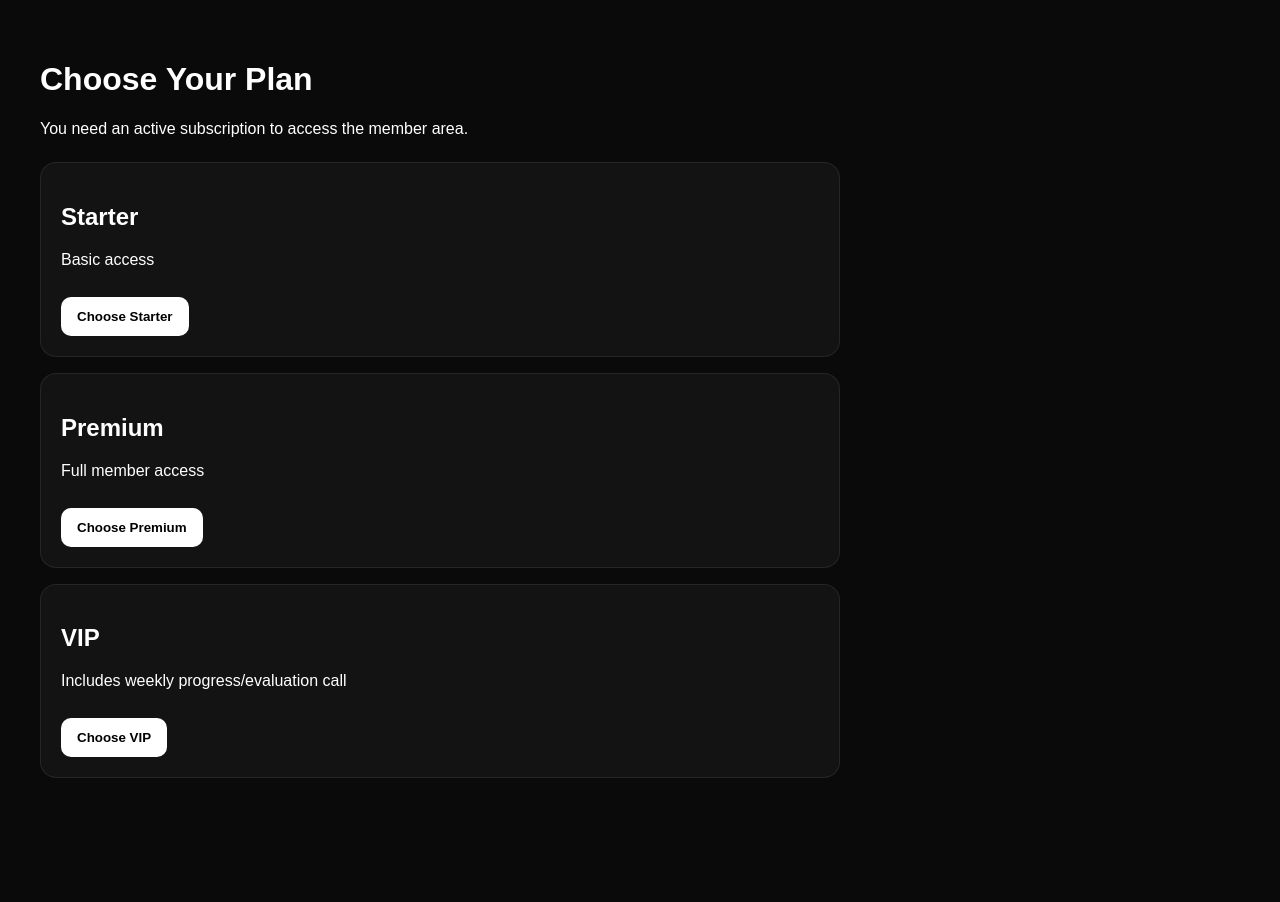
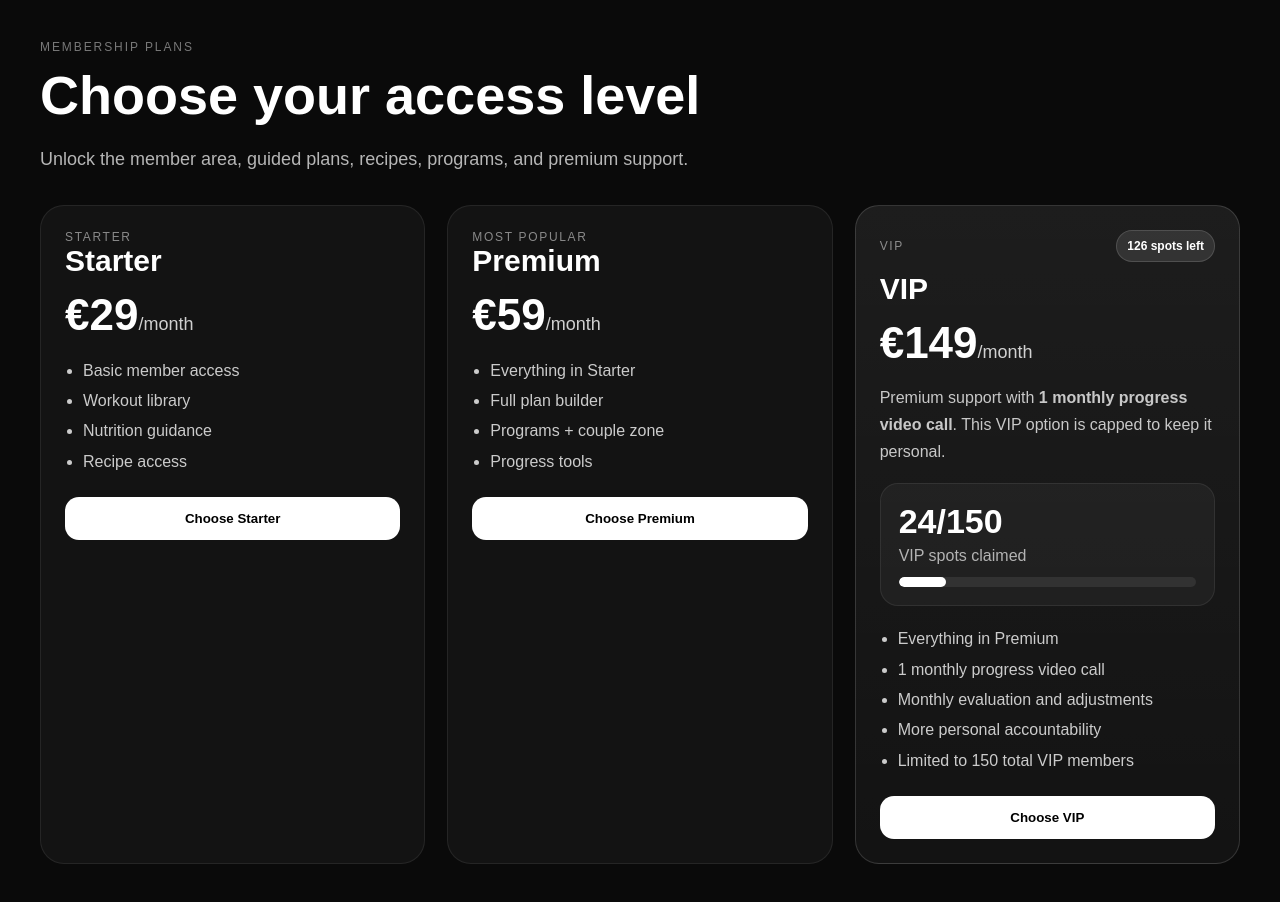
Before and after one commit to nielsvdz-ops/fit-couple-club, a Next.js app: page /pricing in a window 1280 px wide. Before the commit the page ends 880 px from the top, so only its background shows below. Built offline with nearby package versions, Linux system fonts and the light colour scheme; no server answers; the database is empty.

Commit message:
Update page.js

```diff
--- a/app/pricing/page.js
+++ b/app/pricing/page.js
@@ -1,4 +1,10 @@
-export default function PricingPage() {
+export const dynamic = "force-dynamic";
+
+import { getVipCounter } from "../../lib/vipCounter";
+
+export default async function PricingPage() {
+  const vip = await getVipCounter();
+
   return (
     <main
       style={{
@@ -8,46 +14,232 @@ export default function PricingPage() {
         padding: "40px",
       }}
     >
-      <h1>Choose Your Plan</h1>
-      <p>You need an active subscription to access the member area.</p>
-
-      <div style={{ display: "grid", gap: "16px", maxWidth: "800px", marginTop: "24px" }}>
-        <div style={card}>
-          <h2>Starter</h2>
-          <p>Basic access</p>
-          <button style={button}>Choose Starter</button>
+      <div style={{ maxWidth: "1200px", margin: "0 auto" }}>
+        <div style={{ marginBottom: "30px" }}>
+          <div style={eyebrow}>Membership Plans</div>
+          <h1 style={title}>Choose your access level</h1>
+          <p style={subtitle}>
+            Unlock the member area, guided plans, recipes, programs, and premium support.
+          </p>
         </div>
 
-        <div style={card}>
-          <h2>Premium</h2>
-          <p>Full member access</p>
-          <button style={button}>Choose Premium</button>
-        </div>
+        <div style={grid}>
+          <section style={card}>
+            <div style={planLabel}>Starter</div>
+            <h2 style={planTitle}>Starter</h2>
+            <div style={price}>€29<span style={priceSmall}>/month</span></div>
+            <ul style={list}>
+              <li>Basic member access</li>
+              <li>Workout library</li>
+              <li>Nutrition guidance</li>
+              <li>Recipe access</li>
+            </ul>
+            <button style={buttonPrimary}>Choose Starter</button>
+          </section>
 
-        <div style={card}>
-          <h2>VIP</h2>
-          <p>Includes weekly progress/evaluation call</p>
-          <button style={button}>Choose VIP</button>
+          <section style={card}>
+            <div style={planLabel}>Most Popular</div>
+            <h2 style={planTitle}>Premium</h2>
+            <div style={price}>€59<span style={priceSmall}>/month</span></div>
+            <ul style={list}>
+              <li>Everything in Starter</li>
+              <li>Full plan builder</li>
+              <li>Programs + couple zone</li>
+              <li>Progress tools</li>
+            </ul>
+            <button style={buttonPrimary}>Choose Premium</button>
+          </section>
+
+          <section style={vipCard}>
+            <div style={vipTopRow}>
+              <div style={planLabel}>VIP</div>
+              <div style={vipBadge}>
+                {vip.isSoldOut ? "Sold Out" : `${vip.remaining} spots left`}
+              </div>
+            </div>
+
+            <h2 style={planTitle}>VIP</h2>
+            <div style={price}>€149<span style={priceSmall}>/month</span></div>
+
+            <p style={vipText}>
+              Premium support with <strong>1 monthly progress video call</strong>.
+              This VIP option is capped to keep it personal.
+            </p>
+
+            <div style={counterBox}>
+              <div style={counterNumber}>{vip.sold}/{vip.max}</div>
+              <div style={counterText}>VIP spots claimed</div>
+
+              <div style={barTrack}>
+                <div
+                  style={{
+                    ...barFill,
+                    width: `${(vip.sold / vip.max) * 100}%`,
+                  }}
+                />
+              </div>
+            </div>
+
+            <ul style={list}>
+              <li>Everything in Premium</li>
+              <li>1 monthly progress video call</li>
+              <li>Monthly evaluation and adjustments</li>
+              <li>More personal accountability</li>
+              <li>Limited to 150 total VIP members</li>
+            </ul>
+
+            <button
+              style={{
+                ...buttonPrimary,
+                opacity: vip.isSoldOut ? 0.5 : 1,
+                cursor: vip.isSoldOut ? "not-allowed" : "pointer",
+              }}
+              disabled={vip.isSoldOut}
+            >
+              {vip.isSoldOut ? "VIP Sold Out" : "Choose VIP"}
+            </button>
+          </section>
         </div>
       </div>
     </main>
   );
 }
 
+const eyebrow = {
+  fontSize: "12px",
+  textTransform: "uppercase",
+  letterSpacing: "0.16em",
+  color: "rgba(255,255,255,0.45)",
+  marginBottom: "10px",
+};
+
+const title = {
+  fontSize: "54px",
+  fontWeight: "800",
+  margin: "0 0 12px 0",
+};
+
+const subtitle = {
+  color: "rgba(255,255,255,0.7)",
+  fontSize: "18px",
+  maxWidth: "720px",
+  lineHeight: 1.7,
+};
+
+const grid = {
+  display: "grid",
+  gridTemplateColumns: "repeat(auto-fit,minmax(280px,1fr))",
+  gap: "22px",
+};
+
 const card = {
   background: "rgba(255,255,255,0.04)",
   border: "1px solid rgba(255,255,255,0.08)",
-  borderRadius: "16px",
-  padding: "20px",
+  borderRadius: "24px",
+  padding: "24px",
 };
 
-const button = {
-  marginTop: "12px",
-  padding: "12px 16px",
-  borderRadius: "10px",
+const vipCard = {
+  background: "linear-gradient(180deg, rgba(255,255,255,0.08), rgba(255,255,255,0.04))",
+  border: "1px solid rgba(255,255,255,0.14)",
+  borderRadius: "24px",
+  padding: "24px",
+};
+
+const vipTopRow = {
+  display: "flex",
+  justifyContent: "space-between",
+  alignItems: "center",
+  gap: "12px",
+  marginBottom: "10px",
+};
+
+const planLabel = {
+  fontSize: "12px",
+  textTransform: "uppercase",
+  letterSpacing: "0.14em",
+  color: "rgba(255,255,255,0.5)",
+};
+
+const vipBadge = {
+  fontSize: "12px",
+  fontWeight: "700",
+  padding: "8px 10px",
+  borderRadius: "999px",
+  background: "rgba(255,255,255,0.1)",
+  border: "1px solid rgba(255,255,255,0.14)",
+};
+
+const planTitle = {
+  fontSize: "30px",
+  fontWeight: "800",
+  margin: "0 0 12px 0",
+};
+
+const price = {
+  fontSize: "44px",
+  fontWeight: "900",
+  marginBottom: "14px",
+};
+
+const priceSmall = {
+  fontSize: "18px",
+  fontWeight: "500",
+  opacity: 0.8,
+};
+
+const vipText = {
+  color: "rgba(255,255,255,0.76)",
+  lineHeight: 1.7,
+  marginBottom: "18px",
+};
+
+const counterBox = {
+  background: "rgba(255,255,255,0.04)",
+  border: "1px solid rgba(255,255,255,0.08)",
+  borderRadius: "18px",
+  padding: "18px",
+  marginBottom: "18px",
+};
+
+const counterNumber = {
+  fontSize: "34px",
+  fontWeight: "900",
+  marginBottom: "6px",
+};
+
+const counterText = {
+  color: "rgba(255,255,255,0.66)",
+  marginBottom: "12px",
+};
+
+const barTrack = {
+  width: "100%",
+  height: "10px",
+  borderRadius: "999px",
+  background: "rgba(255,255,255,0.08)",
+  overflow: "hidden",
+};
+
+const barFill = {
+  height: "100%",
+  borderRadius: "999px",
+  background: "white",
+};
+
+const list = {
+  paddingLeft: "18px",
+  lineHeight: 1.9,
+  color: "rgba(255,255,255,0.78)",
+  marginBottom: "20px",
+};
+
+const buttonPrimary = {
+  width: "100%",
+  padding: "14px 16px",
+  borderRadius: "14px",
   border: "none",
   background: "white",
   color: "black",
-  fontWeight: "700",
-  cursor: "pointer",
+  fontWeight: "800",
 };
```
